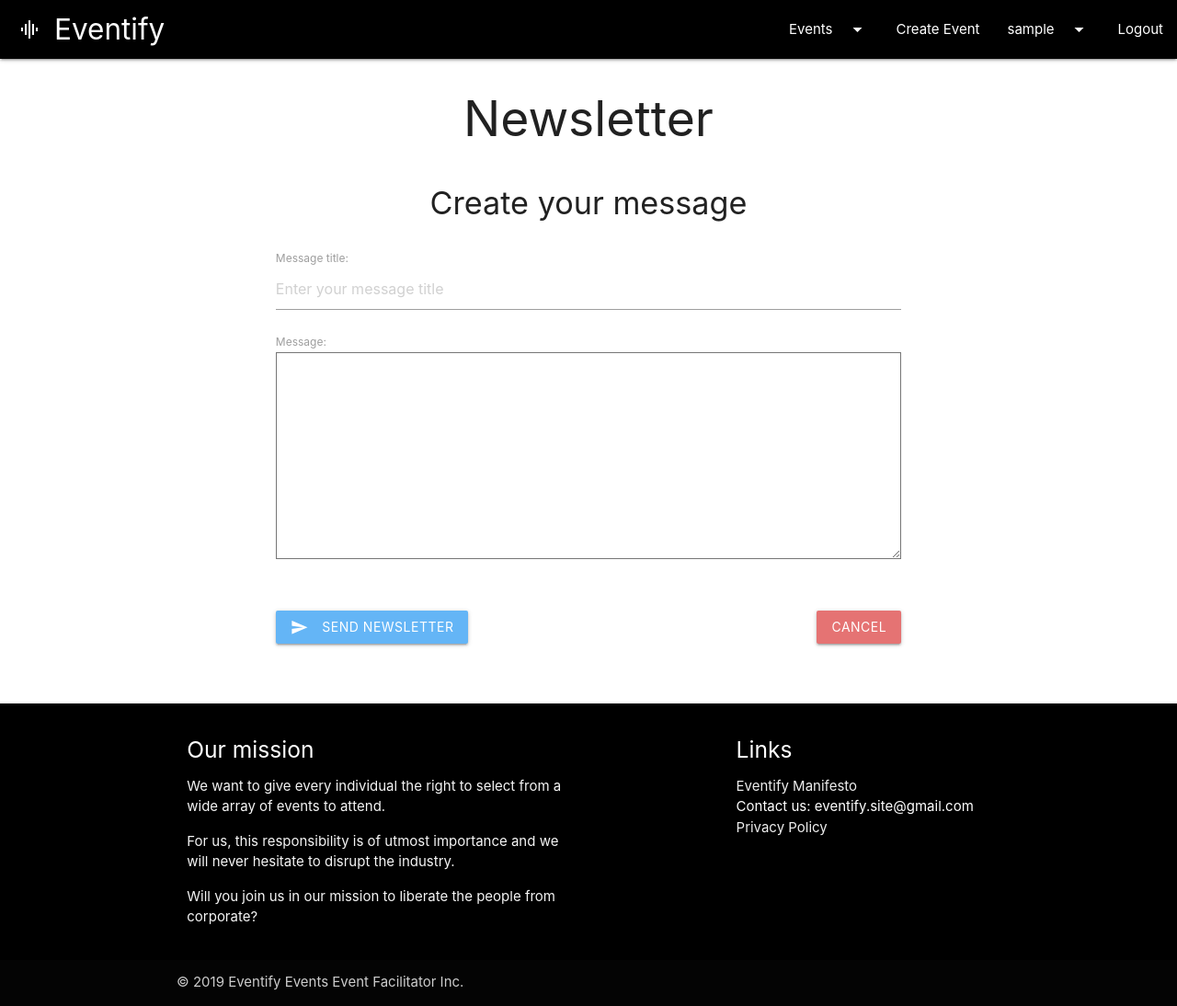
After one commit to Magssch/Eventify, a Django app: page /site_newsletter/ in a window 1280 px wide. The commit adds this page. Shown: the whole page at 92% size. Run offline with Django 3.2, Linux system fonts and the light colour scheme; the visitor is signed in with stand-in values (Sample User, id 1); some libraries are stand-ins or nearby versions.

Commit message:
Newsletter and styling
Added a admin newsletter to the site. Have also updated the styling (navbar etc) to match with it.

```diff
--- a/main/admin.py
+++ b/main/admin.py
@@ -1,8 +1,7 @@
 from django.contrib import admin
-from .models import User, Event, Attendee, Profile
+from .models import User, Event, Attendee
 
 # Register your models here.
 
 admin.site.register(Event)
 admin.site.register(Attendee)
-admin.site.register(Profile)
--- a/main/forms.py
+++ b/main/forms.py
@@ -2,9 +2,8 @@ from django import forms
 from django.contrib.auth.models import User
 from django.contrib.auth.forms import UserCreationForm
 
-from newsletter.models import Message, Submission, Article
-from .models import Event, Profile
-
+from newsletter.models import Message, Submission, Article, Subscription
+from .models import Event
 
 # Form for editing user attributes
 class EditUserForm(forms.ModelForm):
@@ -22,25 +21,6 @@ class EditUserForm(forms.ModelForm):
         'email'
     ]
 
-
-# Form for accepting attributes in extended user model
-class EditProfileForm(forms.ModelForm):
-
-    class Meta:
-        model = Profile
-        fields = {
-            'subscribed'
-        }
-
-        labels = {
-            'subscribed':"Yes, I'd like to receive newsletters from Eventify"
-        }
-
-    field_order = [
-        'subscribed'
-    ]
-
-
 # User registration form
 class RegistrationForm(UserCreationForm):
 
@@ -57,7 +37,7 @@ class RegistrationForm(UserCreationForm):
             'password2'
         }
 
-        widgets = {
+        widget = {
             'username':forms.TextInput(attrs={'class':'form-control', 'required':'required'}),
             'first_name':forms.TextInput(attrs={'class':'form-control', 'required':'required'}),
             'last_name':forms.TextInput(attrs={'class':'form-control', 'required':'required'}),
@@ -83,28 +63,6 @@ class RegistrationForm(UserCreationForm):
         if commit:
             user.save()
         return user
-
-
-# Form for extended user model registration
-class ProfileForm(forms.ModelForm):
-
-    class Meta:
-        model = Profile
-        fields = {
-            'subscribed'
-        }
-
-        widgets = {
-            'subscribed':forms.CheckboxInput(attrs={'class':'form-control'})
-        }
-
-        labels = {
-            'subscribed':"Yes, I'd like to receive newsletters from Eventify"
-        }
-
-    field_order = [
-        'subscribed'
-    ]
 
 
 # Form for events
@@ -145,11 +103,11 @@ class EventForm(forms.ModelForm):
             'registration_starts',
             'image',
         ]
-        widgets = {}
+        widget = {}
 
 class MessagingForm(forms.ModelForm):
     title = forms.CharField(        label="Message title",
-                                    widget=forms.TextInput(attrs={"placeholder": "Enter your message title"}))
+                                    widget =forms.TextInput(attrs={"placeholder": "Enter your message title"}))
     # We might need the foreign key to newsletter?
     # newsletter = forms.foreign
     class Meta:
@@ -161,7 +119,7 @@ class MessagingForm(forms.ModelForm):
 class ArticleForm(forms.ModelForm):
     text = forms.CharField(
                                     label       = 'Message',
-                                    widget      = forms.Textarea(attrs={'cols': 60, 'rows': 60})
+                                    widget      = forms.Textarea(attrs={'rows': '100','cols': '60','style': 'height: 15em;'}),
                                 )
     class Meta:
         model = Article
@@ -169,5 +127,11 @@ class ArticleForm(forms.ModelForm):
             'text'
         ]
 
-class SubmissionForm(forms.ModelForm):
-    pass
+class SubscribeNewsletterForm(forms.ModelForm):
+    subscribed = forms.BooleanField(required=False, initial=False, label="I'd like to subscribe to Eventify's newsletter")
+
+    class Meta:
+        model = Subscription
+        fields = [
+            'subscribed'
+        ]
--- a/main/templates/main/home.html
+++ b/main/templates/main/home.html
@@ -57,17 +57,17 @@
 
   <div class="row" style="width: 80%; margin-top:40px;">
     <div class="center-align col s12 m4 l4">
-        <ul><li><a href="sass.html"><i class="large material-icons black-text">flash_on</i></a></li></ul>
+        <ul><li><a href=""><i class="large material-icons black-text">flash_on</i></a></li></ul>
         <h4>Up to date</h4>
         <h7>Get notifications about any nearby events, the latest updates on events you are attending and subscribe to our weekly newsletter! </h7>
     </div>
     <div class="center-align col s12 m4 l4">
-      <ul><li><a href="sass.html"><i class="large material-icons black-text">account_circle</i></a></li></ul>
+      <ul><li><a href=""></a><i class="large material-icons black-text">account_circle</i></a></li></ul>
       <h4>User</h4>
       <h7>It is free to register an account at Eventify. You get your own profile with an overview over all your events.</h7>
     </div>
     <div class="center-align col s12 m4 l4">
-      <ul><li><a href="sass.html"><i class="large material-icons black-text">add_circle</i></a></li></ul>
+      <ul><li><a href=""><i class="large material-icons black-text">add_circle</i></a></li></ul>
       <h4>Add Events</h4>
       <h7>With Eventify the biggest events are only one click away. Add events instantly and manage your Event-portfolio easily.</h7>
     </div>
--- a/main/templates/main/navbar.html
+++ b/main/templates/main/navbar.html
@@ -9,7 +9,7 @@
       <li><a href="{% url 'events' %}?view_past=True">All events</a></li>
     </ul>
 
-    <!--upcoming evetns, all events, events i organizes, my event organizer/user-->
+    <!--upcoming events, all events, events i organizes, my event organizer/user-->
     <ul id="dropdown-event" class="dropdown-content">
       {% if user.is_staff %}
         <li><a href="{% url 'events' %}?organizer=True">Manage Events</a></li>
@@ -19,6 +19,17 @@
       {% endif %}
       <li><a href="{% url 'events' %}">Upcoming events</a></li>
       <li><a href="{% url 'events' %}?view_past=True">All events</a></li>
+    </ul>
+
+    <ul id="dropdown-profile" class="dropdown-content">
+      {% if user.is_authenticated %}
+      <li><a href="{% url 'profile' %}">Profile</a></li>
+      {% endif %}
+      {% if user.is_superuser %}
+      <li><a href="{% url 'admin:index' %}">Adminpage</a></li>
+      <li><a href="{% url 'site_newsletter' %}">Newsletter</a></li>
+      {% endif %}
+
     </ul>
 
     <div class="navbar-fixed">
@@ -39,10 +50,7 @@
                   {% endif %}
 
                   {% if user.is_authenticated %}
-                    {% if user.is_superuser %}
-                    <li><a href="{% url 'admin:index' %}">Admin page</a></li>
-                    {% endif %}
-                    <li><b><a href="{% url 'profile' %}">{{ user.username }}</a></b></li>
+                    <li><a class="dropdown-trigger" href="#!" data-target="dropdown-profile">{{ user.username }}<i class="material-icons right">arrow_drop_down</i></a></li>
                     <li><a href="{% url 'logout' %}">Logout</a></li>
                   {% else %}
                     <li><a href="{% url 'login' %}">Login</a></li>
--- a/main/templates/main/profile.html
+++ b/main/templates/main/profile.html
@@ -16,7 +16,7 @@
                     <h5>First name: {{user.first_name}}</h5>
                     <h5>Last name: {{user.last_name}}</h5>
                     <h5>E-mail: {{user.email}}</h5>
-                    <h5>Receive newsletters: {% if user.profile.subscribed %}Yes{% else %}No{% endif %}</h5>
+                    <h5>Receive newsletters: {% if subscribed %}Yes{% else %}No{% endif %}</h5>
                     <a href="{% url 'edit_profile' %}">Update profile</a>
         {% else %}
           <p>You are not logged in.</p>
--- /dev/null
+++ b/main/templates/main/site_newsletter.html
@@ -0,0 +1,24 @@
+{% extends 'main/base.html' %}
+
+{% block title %}
+       Send newsletter
+{% endblock %}
+
+{% block content %}
+
+<div class="container" style="display:flex; flex-direction: column; justify-content: space-evenly; align-items: center; text-align: left; min-height: 60vh;">
+   <h2> Newsletter </h2>
+   <h4> Create your message </h4>
+    <form method="POST" enctype="multipart/form-data">
+		{% csrf_token %}
+        {{messagingForm.as_p}}
+        {{articleForm.as_p}}
+
+            <p style="width: 100%; display: flex; flex-direction: row; justify-content: space-between; margin-top: 50px;">
+		        <button  class="btn blue lighten-2" type="Submit"><i class="material-icons left">send</i>Send Newsletter</button>
+                <a class="waves-effect btn red lighten-2" href='../'>Cancel</a>
+            </p>
+	</form>
+</div>
+
+{% endblock %}
--- a/main/templates/registration/edit_profile.html
+++ b/main/templates/registration/edit_profile.html
@@ -10,7 +10,7 @@
     <form method="post">
         {% csrf_token %}
         {{ form.as_p }}
-        {{ profile_form.as_p }}<br/>
+        {{  sub_form.as_p }}
         <button class="btn teal lighten-2" type = "submit">Submit</button>
     </form>
     <br/>
--- a/main/templates/registration/signup.html
+++ b/main/templates/registration/signup.html
@@ -9,7 +9,8 @@
       <form method="post">
         {% csrf_token %}
         {{ form.as_p }}
-        {{ profile_form.as_p }}<br/>
+        {{ sub_form.as_p }}
+        <!-- {{ profile_form.as_p }}<br/> -->
           <a href="{% url 'terms' %}" target="_blank">Terms of service and privacy policy for Eventify.</a><br/><br/>
 
         <button class="btn teal lighten-2" type = "submit">Submit</button>
--- a/main/urls.py
+++ b/main/urls.py
@@ -28,4 +28,6 @@ urlpatterns = [
     path('newsletter/', include('newsletter.urls')),
     path('events/<int:my_id>/event_newsletter/', views.event_newsletter, name="event_newsletter"),
 
+    path('site_newsletter/', views.site_newsletter, name='site_newsletter'),
+
 ] + static(settings.MEDIA_URL, document_root=settings.MEDIA_ROOT)
--- a/main/views.py
+++ b/main/views.py
@@ -18,6 +18,7 @@ from django.views.generic.edit import UpdateView
 from django.core.paginator import Paginator
 from django.core.files.storage import FileSystemStorage
 from django.contrib.auth import login, authenticate
+from django.core.exceptions import ObjectDoesNotExist
 
 # Local project imports
 from .models import Event, Attendee
@@ -25,18 +26,19 @@ from .forms import (
     RegistrationForm,
     EditUserForm,
     EventForm,
-    ProfileForm,
-    EditProfileForm,
     MessagingForm,
-    ArticleForm
+    ArticleForm,
+    SubscribeNewsletterForm
 )
 
 # Django-newsletter:
 from newsletter.models import Newsletter, Subscription, Submission
 
+#ENUMS
+SITE_NEWSLETTER = "Eventify"
+
 
 # Create your views here.
-
 def homepage(request):
     return render(request = request,
                   template_name = "main/home.html",
@@ -44,32 +46,50 @@ def homepage(request):
 
 """
 class SignUp(generic.CreateView):
-	form_class = RegistrationForm
-	success_url = reverse_lazy('login')
-	template_name = 'registration/signup.html'
+    form_class = RegistrationForm
+    success_url = reverse_lazy('login')
+    template_name = 'registration/signup.html'
 """
 def SignUp(request):
     if request.method == 'POST':
-        form = RegistrationForm(request.POST)
-        profile_form = ProfileForm(request.POST or None, instace=request.user.profile() or None)
-        if (form.is_valid() and profile_form.is_valid()):
+        form = RegistrationForm(request.POST or None)
+        sub_form = SubscribeNewsletterForm(request.POST or None)
+        if form.is_valid():
             user = form.save()
-            user.refresh_from_db()  # load the profile instance created by the signal
-            user.profile.subscribed = form.cleaned_data.get('subscribed')
-            print(user.profile.subscribed)
-            notify = profile_form.save(commit=False)
-            user.save()
-            return redirect(reverse_lazy('login'))
+            if sub_form.is_valid():
+                try:
+                    sub = sub_form.save(commit=False)
+                    sub.user = user
+                    sub.newsletter = Newsletter.objects.get(title=SITE_NEWSLETTER)
+                    sub.save()
+                except Newsletter.DoesNotExist:
+                    messages.error(request, "No newsletter called Eventify")
+                finally:
+                    messages.success(request, "User successfully created!")
+                    return redirect('login')
     else:
         form = RegistrationForm()
-        profile_form = ProfileForm()
-        return render(request, 'registration/signup.html', {'form': form, 'profile_form': profile_form})
+        sub_form = SubscribeNewsletterForm()
+        context = {
+            'form': form,
+            'sub_form': sub_form
+        }
+        return render(request, 'registration/signup.html', context)
 
 
 def profile(request):
+    try:
+        newsletter = Newsletter.objects.get(title=SITE_NEWSLETTER)
+        subscription = Subscription.objects.get(newsletter=newsletter, user=request.user).subscribed
+    except (Newsletter.DoesNotExist):
+        messages.error(request, "NewsletterError")
+        subscription = False
+    context = {
+        # "events":Event.objects.all,
+        "subscribed": subscription
+    }
     return render(request = request,
-                  template_name ="main/profile.html",
-                  context = {"events":Event.objects.all})
+                  template_name ="main/profile.html", context=context)
 
 def terms(request):
     return render(request = request,
@@ -77,20 +97,39 @@ def terms(request):
                   context = {"events":Event.objects.all})
 
 def edit_profile(request):
-	if request.method == 'POST':
-		form = EditUserForm(request.POST, instance=request.user)
-		profile_form = EditProfileForm(request.POST, instance=request.user.profile)
+    # Check if the user is subscribed and pass that instance into the subscription form.
+    try:
+        newsletter = Newsletter.objects.get(title=SITE_NEWSLETTER)
+        subscription = Subscription.objects.get(newsletter=newsletter, user=request.user)
+    except (Newsletter.DoesNotExist):
+        messages.error(request, "NewsletterError")
+        subscription = False
 
-		if form.is_valid() and profile_form.is_valid():
-			form.save()
-			profile_form.save()
-			messages.success(request, f"Successfully edited profile")
-			return redirect(reverse('profile'))
-	else:
-		form = EditUserForm(instance=request.user)
-		profile_form = EditProfileForm(instance=request.user.profile)
-		args = {'form': form, 'profile_form': profile_form}
-		return render(request, 'registration/edit_profile.html', args)
+    if request.method == 'POST':
+        form = EditUserForm(request.POST or None, instance=request.user)
+        sub_form = SubscribeNewsletterForm(request.POST or None, instance=subscription)
+
+        if form.is_valid():
+            form.save()
+            if sub_form.is_valid():
+                try:
+                    sub_form.save()
+                except Newsletter.DoesNotExist:
+                    messages.error(request, "No newsletter called Eventify")
+                finally:
+                    messages.success(request,
+                                            "Successfully updated your profile")
+                    return redirect('profile')
+            messages.success(request, f"Successfully edited profile")
+            return redirect(reverse('profile'))
+    else:
+        form = EditUserForm(instance=request.user)
+        sub_form = SubscribeNewsletterForm(instance=subscription)
+        context = {
+            'form': form,
+            'sub_form': sub_form
+        }
+        return render(request, 'registration/edit_profile.html', context)
 
 def create_event(request):
     if not (request.user.is_staff or request.user.is_superuser):
@@ -214,71 +253,71 @@ def event_info(request, my_id):
 
 
 def event_update(request, my_id=None):
-	event = get_object_or_404(Event, id=my_id)
+    event = get_object_or_404(Event, id=my_id)
 
-	if not (request.user.is_staff or request.user.is_superuser):
-		messages.error(request, "You must be logged into a staff account to update events.")
-		return redirect('../')
-	if not (event.organizer==request.user or request.user.is_superuser):
-		messages.error(request, "You must be the organizer of this event to update it.")
-		return redirect('../')
+    if not (request.user.is_staff or request.user.is_superuser):
+        messages.error(request, "You must be logged into a staff account to update events.")
+        return redirect('../')
+    if not (event.organizer==request.user or request.user.is_superuser):
+        messages.error(request, "You must be the organizer of this event to update it.")
+        return redirect('../')
 
-	form = EventForm(request.POST or None, request.FILES or None, instance=event)
-	if form.is_valid():
-		form.save()
-		event_name = form.cleaned_data.get('name')
-		messages.success(request, f"Successfully updates event: {event_name}")
-		event = get_object_or_404(Event, name=event_name)
-		return redirect(event)
-	form = EventForm(instance=event)
-	context = {
-		'event': event,
-		'form': form
-	}
-	return render(request, "main/event_update.html", context)
+    form = EventForm(request.POST or None, request.FILES or None, instance=event)
+    if form.is_valid():
+        form.save()
+        event_name = form.cleaned_data.get('name')
+        messages.success(request, f"Successfully updates event: {event_name}")
+        event = get_object_or_404(Event, name=event_name)
+        return redirect(event)
+    form = EventForm(instance=event)
+    context = {
+        'event': event,
+        'form': form
+    }
+    return render(request, "main/event_update.html", context)
 
 # An option to delete existing event.
 # Has to be admin or the staff user that created the event.
 def event_delete(request, my_id):
-	event = get_object_or_404(Event, id=my_id)
+    event = get_object_or_404(Event, id=my_id)
 
-	if not (request.user.is_staff or request.user.is_superuser):
-		messages.error(request, "You do not have this privilege.")
-		return redirect('../')
-	if not (event.organizer==request.user or request.user.is_superuser):
-		messages.error(request, "You must be the organizer of this event to delete it.")
-		return redirect('../')
+    if not (request.user.is_staff or request.user.is_superuser):
+        messages.error(request, "You do not have this privilege.")
+        return redirect('../')
+    if not (event.organizer==request.user or request.user.is_superuser):
+        messages.error(request, "You must be the organizer of this event to delete it.")
+        return redirect('../')
 
-	if request.method =="POST":
-		# Confirming delete
-		event.delete()
-		return redirect('../../')
-	context = {
-		"event": event
-	}
-	return render(request, "main/event_delete.html", context)
+    if request.method =="POST":
+        # Confirming delete
+        event.delete()
+        return redirect('../../')
+    context = {
+        "event": event
+    }
+    return render(request, "main/event_delete.html", context)
 
 def event_attendees(request, my_id):
-	event = get_object_or_404(Event, id=my_id)
+    event = get_object_or_404(Event, id=my_id)
 
-	if not (request.user.is_staff or request.user.is_superuser):
-		messages.error(request, "You do not have the privilege to see this page.")
-		return redirect('../')
-	if not (event.organizer==request.user or request.user.is_superuser):
-		messages.error(request, "You must be the organizer of this event to look at this page")
-		return redirect('../')
+    if not (request.user.is_staff or request.user.is_superuser):
+        messages.error(request, "You do not have the privilege to see this page.")
+        return redirect('../')
+    if not (event.organizer==request.user or request.user.is_superuser):
+        messages.error(request, "You must be the organizer of this event to look at this page")
+        return redirect('../')
 
-	attendees = Attendee.objects.filter(event=event)
-	context = {
-		"event": event,
-		"attendees": attendees
-	}
-	return render(request, "main/event_attendees.html", context)
+    attendees = Attendee.objects.filter(event=event)
+    context = {
+        "event": event,
+        "attendees": attendees
+    }
+    return render(request, "main/event_attendees.html", context)
 
 
 def event_newsletter(request, my_id):
 
-    if not (request.user.is_staff or request.user.is_admin):
+    if not (request.user.is_staff or request.user.is_superuser):
         return redirect('/')
 
     event = get_object_or_404(Event, id=my_id)
@@ -289,7 +328,6 @@ def event_newsletter(request, my_id):
         message = messagingForm.save(commit=False)
         slug = message.title.lower()
         slug = slug.replace(" ", "_")
-        print(slug)
         message.slug = slug
         newsletter_name = event.name
         newsletter = Newsletter.objects.get(title=newsletter_name)
@@ -318,3 +356,44 @@ def event_newsletter(request, my_id):
         'articleForm': articleForm
     }
     return render(request, "main/newsletter.html", context)
+
+
+def site_newsletter(request):
+    if not request.user.is_superuser:
+        return redirect('/')
+
+    messagingForm = MessagingForm(request.POST or None)
+    articleForm = ArticleForm(request.POST or None)
+
+    if messagingForm.is_valid():
+        message = messagingForm.save(commit=False)
+        slug = message.title.lower()
+        slug = slug.replace(" ", "_")
+        message.slug = slug
+        newsletter_name = SITE_NEWSLETTER
+        newsletter = Newsletter.objects.get(title=newsletter_name)
+        message.newsletter = newsletter
+        message.save()
+
+        if articleForm.is_valid():
+            article = articleForm.save(commit=False)
+            article.title = ' '
+            article.post = message
+            article.save()
+
+            if not (article is None or message is None):
+                submission = Submission.objects.create(message=message, newsletter=newsletter)
+                subs = Subscription.objects.filter(newsletter=newsletter)
+                submission.subscriptions.set(subs)
+                submission.prepared = True
+                submission.save()
+                messages.success(request, "Successfully submitted newsletter!")
+                return redirect('site_newsletter')
+
+    MessagingForm()
+    ArticleForm()
+    context = {
+        'messagingForm': messagingForm,
+        'articleForm': articleForm
+    }
+    return render(request, "main/site_newsletter.html", context)
--- a/requirements.txt
+++ b/requirements.txt
@@ -9,3 +9,4 @@ Pillow==5.4.1
 pytz==2018.9
 psycopg2==2.7.2
 gunicorn==19.9.0
+-e git://github.com/dokterbob/django-newsletter.git#egg=django-newsletter
```
Also changed, not shown: main/models.py (+0 -15 lines), main/migrations/0016_auto_20190327_1218.py (added).
